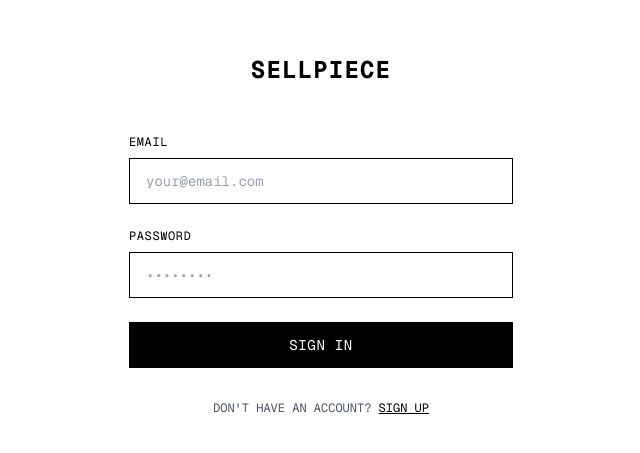
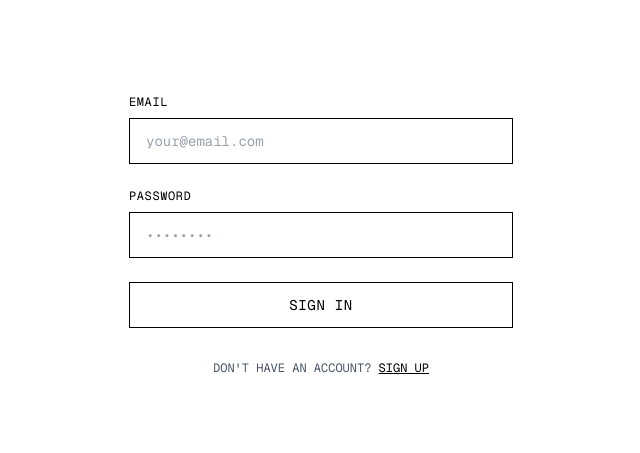
Before and after one commit to leejss/sellpiece, a Next.js app: page /login in a window 1280 px wide. Shown: the part 165-618 px from the top of the page, without its empty margins (319-959 px from the left). Built offline with nearby package versions, Linux system fonts and the light colour scheme; no server answers.

Commit message:
refactor: 로고 제거 및 인증 폼 버튼 스타일 수정

```diff
--- a/src/components/storefront/auth-form.tsx
+++ b/src/components/storefront/auth-form.tsx
@@ -45,13 +45,6 @@ export function AuthForm<T extends AuthState>({
   return (
     <div className="flex min-h-screen items-center justify-center bg-white px-4">
       <div className="w-full max-w-sm">
-        {/* Logo/Title */}
-        <div className="mb-12 text-center">
-          <h1 className="font-mono text-2xl font-bold uppercase tracking-wider text-black">
-            SELLPIECE
-          </h1>
-        </div>
-
         {/* Auth Form */}
         <form action={action} className="space-y-6">
           {/* Email Field */}
@@ -124,7 +117,7 @@ export function AuthForm<T extends AuthState>({
           <button
             type="submit"
             disabled={isPending}
-            className="w-full border border-black bg-black px-4 py-3 font-mono text-sm uppercase tracking-wider text-white transition-colors hover:bg-white hover:text-black disabled:opacity-50 disabled:hover:bg-black disabled:hover:text-white"
+            className="w-full border border-black bg-white px-4 py-3 font-mono text-sm uppercase tracking-wider text-black transition-colors hover:bg-black hover:text-white disabled:opacity-50 disabled:hover:bg-black disabled:hover:text-white"
           >
             {isPending ? config.submitPendingText : config.submitText}
           </button>
```
